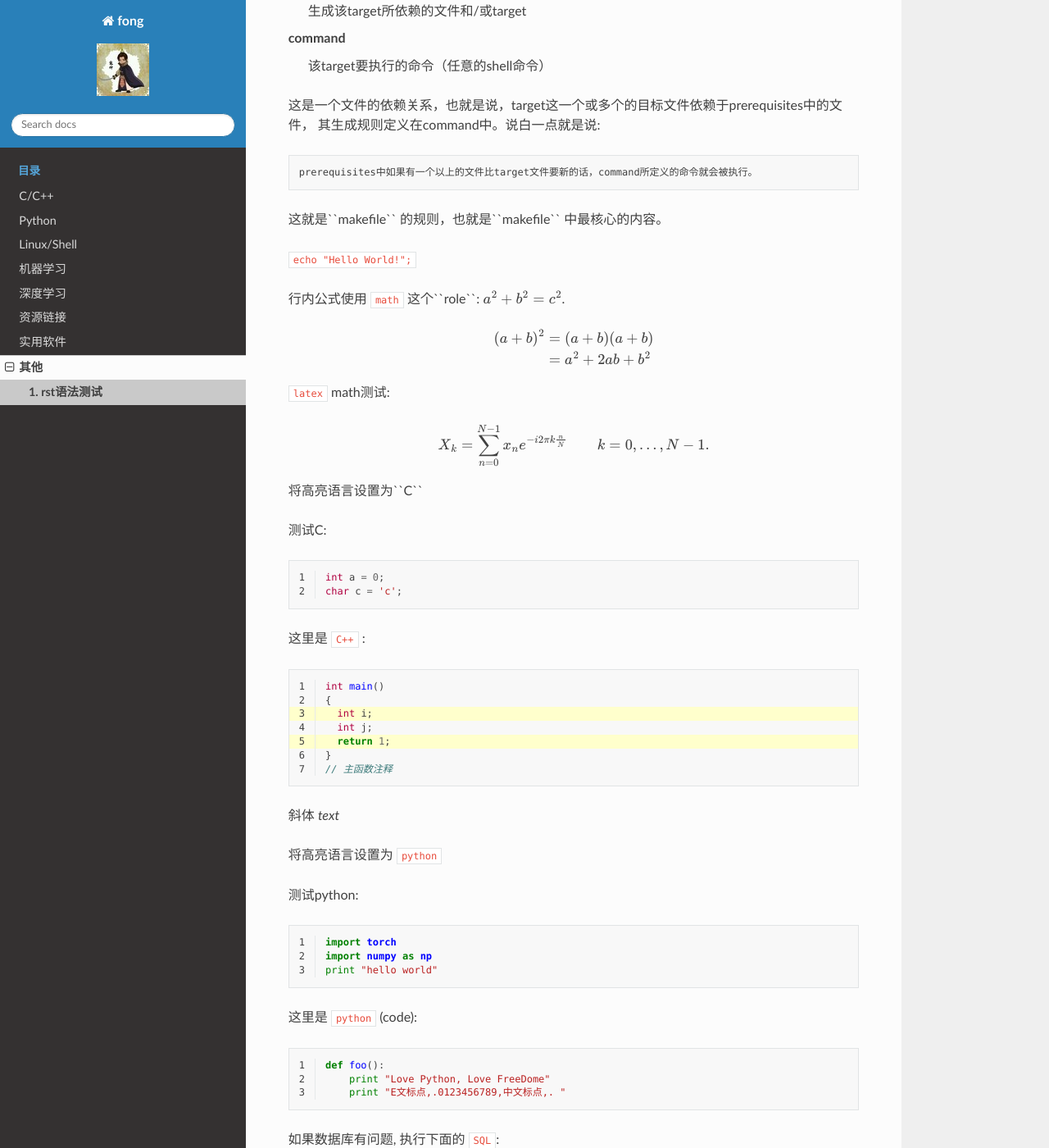
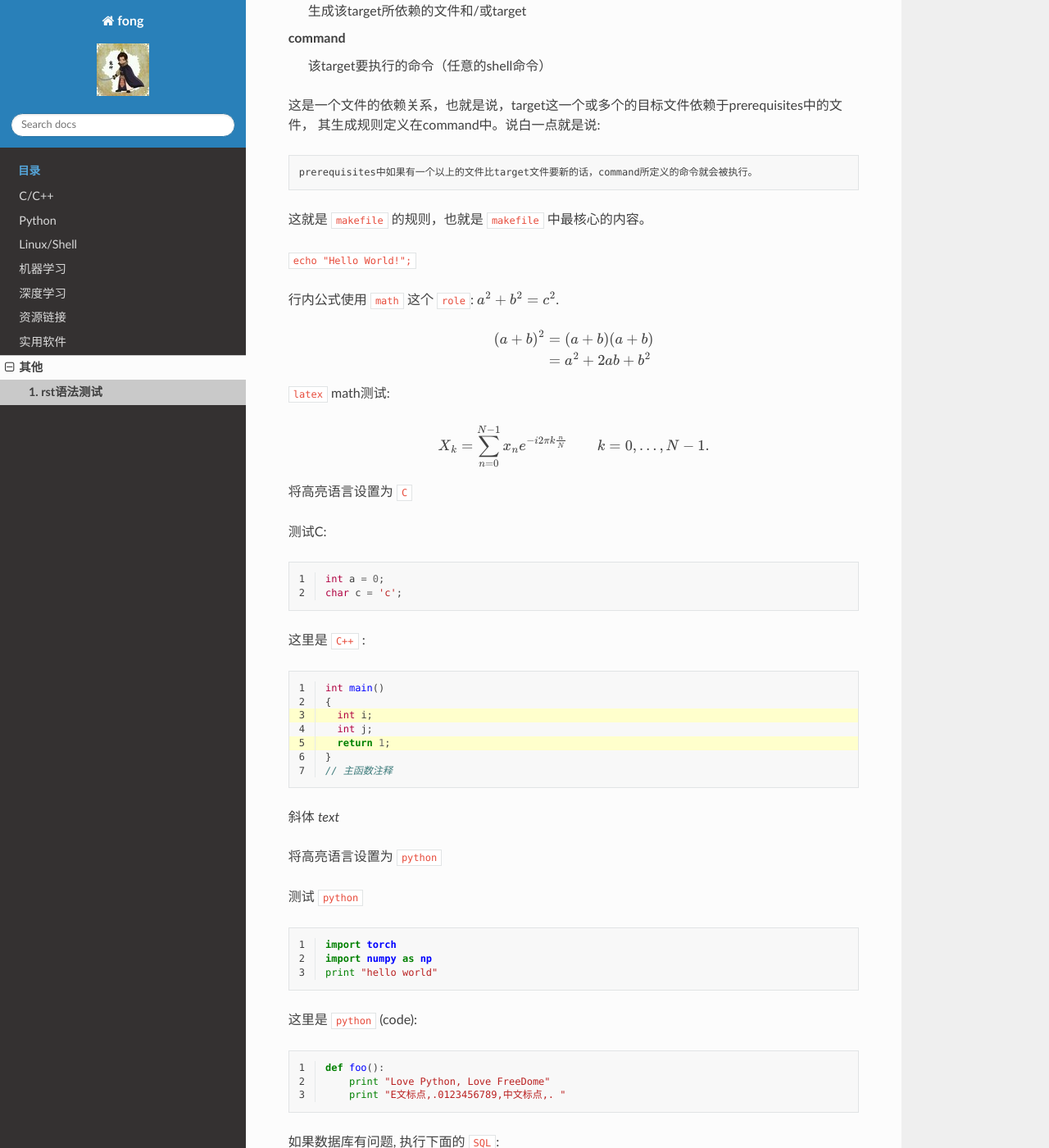
Before and after one commit to fongyk/wiki, a Sphinx documentation site: the page built from source/else/01_test_code.rst, in a window 1280 px wide and 1400 px high, scrolled down 502 px. Shown: the whole window at 82% size. Built offline with Sphinx 7.4.7 and the Read the Docs theme 2.0.0, drawn with Linux system fonts in a browser that asks for light colours; some of the changed text lies outside the part shown.

Commit message:
update doc

```diff
--- a/source/else/01_test_code.rst
+++ b/source/else/01_test_code.rst
@@ -25,11 +25,11 @@ command
 
     prerequisites中如果有一个以上的文件比target文件要新的话，command所定义的命令就会被执行。
 
-这就是``makefile`` 的规则，也就是``makefile`` 中最核心的内容。
+这就是 ``makefile`` 的规则，也就是 ``makefile`` 中最核心的内容。
 
 ``echo "Hello World!";``
 
-行内公式使用 ``math`` 这个``role``: :math:`a^2 + b^2 = c^2`.
+行内公式使用 ``math`` 这个 ``role``: :math:`a^2 + b^2 = c^2`.
 
 .. math::
 
@@ -43,7 +43,7 @@ command
   X_k =  \sum_{n=0}^{N-1} x_n e^{-{i 2\pi k \frac{n}{N}}} \qquad k = 0,\dots,N-1.
 
 
-将高亮语言设置为``C``
+将高亮语言设置为 ``C``
 
 .. highlight:: c
     :linenothreshold: 1
@@ -75,7 +75,7 @@ command
 .. highlight:: python
     :linenothreshold: 1
 
-测试python::
+测试 ``python`` ::
 
     import torch
     import numpy as np
@@ -99,7 +99,7 @@ command
    'This is the manual for Mantis version 0.18.0.\r\n\r\nThe Mantis manual is modeled after the [url=http://www.php.net/manual/en/]PHP Manual[/url]. It is authored via the \\"manual\\" module in Mantis CVS.  You can always view/download the latest version of this manual from [url=http://mantisbt.sourceforge.net/manual/]here[/url].',
      '', 1, 1, 20030811192655);
 
-下面是``python``：
+下面是 ``python``：
 
 .. code-block:: python
     :linenos:
@@ -109,7 +109,7 @@ command
         print "Love Python, Love FreeDome"
         print "E文标点,.0123456789,中文标点,. "
 
-下面是 ``javescipt`` 的rst源码::
+下面是 ``javescipt`` 的 ``rst`` 源码::
 
   .. code:: javascript
       :linenos:
@@ -118,13 +118,13 @@ command
           return "such color"
       }
 
-下面是``python`` (code-block)::
+下面是 ``python`` (code-block)::
 
   def foo():
       print "Love Python, Love FreeDome"
       print "E文标点,.0123456789,中文标点,. "
 
-下面是``bash``:
+下面是 ``bash`` :
 
 .. code-block:: bash
     :linenos:
```
Also changed, not shown: 5 other files.
